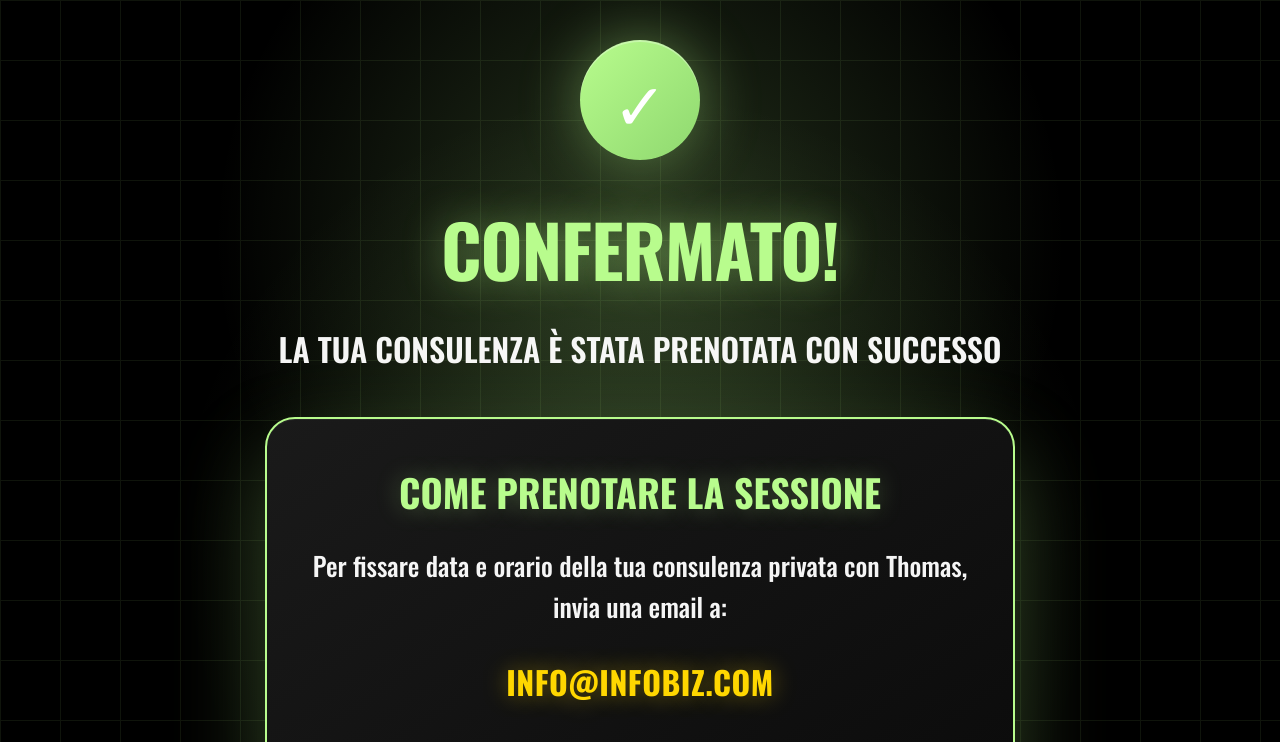
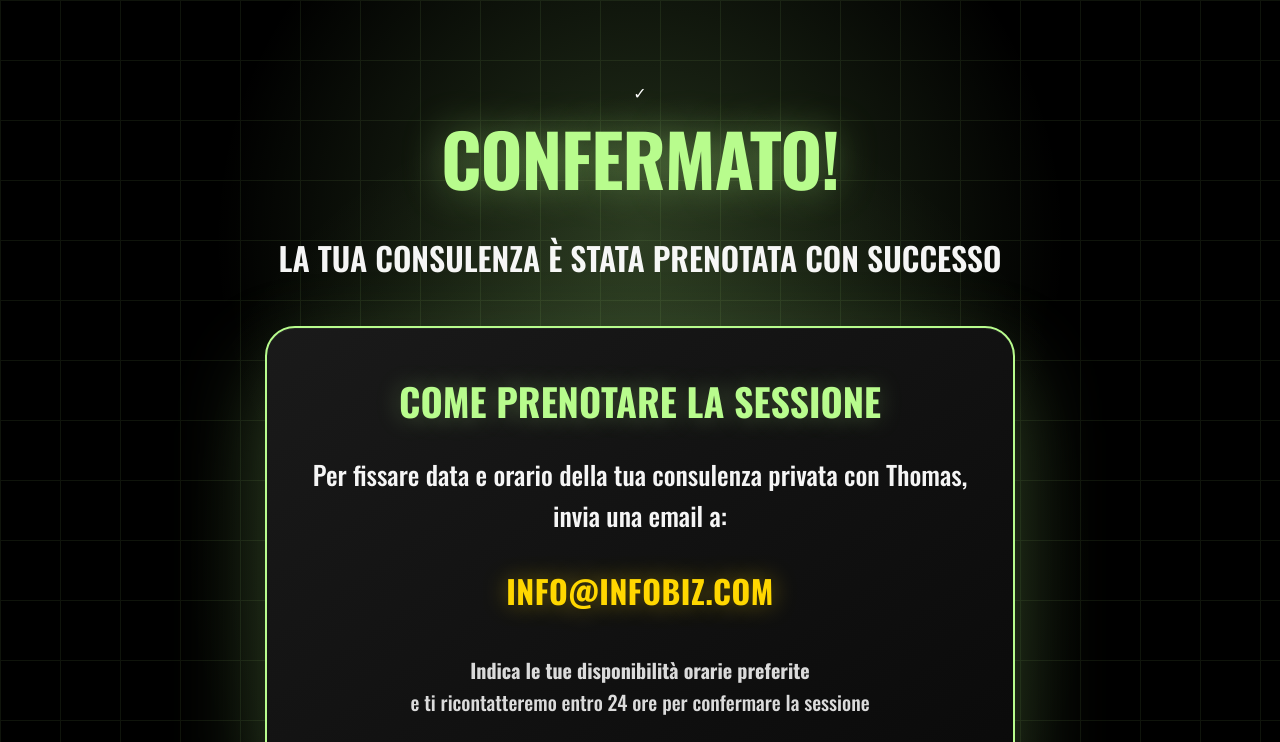
Before and after one commit to Leo-hub249/ib-ott25, a website: page public/thankyou-consulenza.html in a window 1280 px wide. Shown: the top 742 px of the page. Drawn offline with nearby package versions, Linux system fonts and the light colour scheme.

Commit message:
Fix17 sales

```diff
--- a/public/thankyou-consulenza.html
+++ b/public/thankyou-consulenza.html
@@ -70,38 +70,11 @@
     .container {
       position: relative;
       z-index: 2;
-      padding: 40px 25px 80px;
+      padding: 80px 25px 80px;
       max-width: 900px;
       margin: 0 auto;
       text-align: center;
       min-height: calc(100vh - 180px);
-    }
-
-    .success-icon {
-      width: 120px;
-      height: 120px;
-      margin: 0 auto 35px;
-      background: linear-gradient(135deg, #B8FC8D, #8FD86F);
-      border-radius: 50%;
-      display: flex;
-      align-items: center;
-      justify-content: center;
-      font-size: 65px;
-      box-shadow:
-        0 0 60px rgba(184,252,141,.4),
-        inset 0 2px 0 rgba(255,255,255,.3);
-      animation: pop-in 0.6s cubic-bezier(0.175, 0.885, 0.32, 1.275);
-    }
-
-    @keyframes pop-in {
-      0% {
-        transform: scale(0);
-        opacity: 0;
-      }
-      100% {
-        transform: scale(1);
-        opacity: 1;
-      }
     }
 
     h1 {
@@ -380,7 +353,7 @@
 
     <div class="support-section">
       <p class="support-text">
-        Per assistenza contatta:
+        Per qualsiasi assistenza, contatta:
       </p>
       <a href="mailto:info@infobiz.com" class="email-link">
         info@infobiz.com
```
